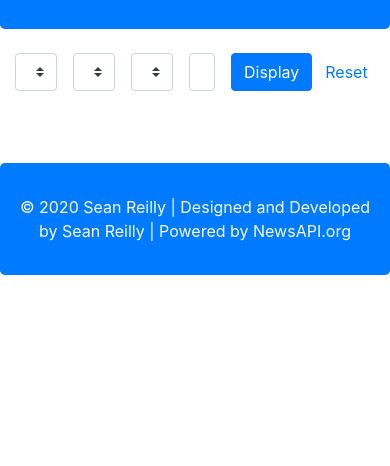
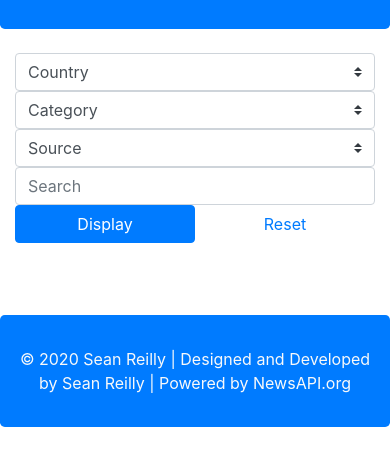
Before and after one commit to seanreilly11/newsAPI, a website: page index.html in a window 390 px wide. Shown: the part 170-636 px from the top of the page. Drawn offline with nearby package versions, Linux system fonts and the light colour scheme; files that its build step writes are made by us from their sources; no server answers.

Commit message:
Responsive design

```diff
--- a/index.html
+++ b/index.html
@@ -9,11 +9,11 @@
 <body>
 	<div class="jumbotron text-center bg-primary mb-4">
 		<h1 class="text-light text-center display-3">News API</h1>
-		<button class="btn btn-about" data-toggle="modal" data-target="#exampleModal">About this project</button>
+		<button class="btn btn-about" data-toggle="modal" data-target="#aboutModal">About this project</button>
 	</div>
 
-	<div class="container d-flex mb-4">
-		<select class="custom-select mr-3" id="country">
+	<div class="container row align-items-center mx-auto mb-4">
+		<select class="custom-select col-12 col-md-6 col-lg-2 mr-lg-3" id="country">
 			<option value="0" selected>Country</option>
 			<option value="nz">New Zealand</option>
 			<option value="us">USA</option>
@@ -24,7 +24,7 @@
 			<option value="fr">France</option>
 		</select>
 
-		<select class="custom-select mr-3" id="category">
+		<select class="custom-select col-12 col-md-6 col-lg-2 mr-lg-3" id="category">
 			<option value="0" selected>Category</option>
 			<option value="business">Business</option>
 			<option value="entertainment">Entertainment</option>
@@ -34,7 +34,7 @@
 			<option value="technology">Technology</option>
 		</select>
 
-		<select class="custom-select mr-3" id="source">
+		<select class="custom-select col-12 col-md-6 col-lg-2 mr-lg-3" id="source">
 			<option value="0" selected>Source</option>
 			<option value="google-news">Google News</option>
 			<option value="cnn">CNN</option>
@@ -45,10 +45,10 @@
 			<option value="nbc-news">NBC News</option>
 		</select>
 
-		<input type="text" class="form-control mr-3" id="search-term" placeholder="Search">
+		<input type="text" class="form-control col-12 col-md-6 col-lg-2 mr-lg-3" id="search-term" placeholder="Search">
 
-		<button class="btn btn-primary" id="submit">Display</button>
-		<button class="btn text-primary" id="reset">Reset</button>
+		<button class="btn btn-primary col col-md-6 col-lg" id="submit">Display</button>
+		<button class="btn text-primary col col-md-6 col-lg" id="reset">Reset</button>
 	</div>
 	<div class="container-fluid mx-auto row" id="output"></div>
 	<h4 class="text-center" id="no-results">There are no results for this search</h4>
@@ -58,11 +58,11 @@
 	</footer>
 
 	<!-- Modal -->
-	<div class="modal fade" id="exampleModal" tabindex="-1" role="dialog" aria-labelledby="exampleModalLabel" aria-hidden="true">
+	<div class="modal fade" id="aboutModal" tabindex="-1" role="dialog" aria-labelledby="aboutModalLabel" aria-hidden="true">
 		<div class="modal-dialog" role="document">
 			<div class="modal-content">
 				<div class="modal-header">
-					<h4 class="modal-title" id="exampleModalLabel">About this project</h4>
+					<h4 class="modal-title" id="aboutModalLabel">About this project</h4>
 					<button type="button" class="close" data-dismiss="modal" aria-label="Close">
 						<span aria-hidden="true">&times;</span>
 					</button>
--- a/js/script.js
+++ b/js/script.js
@@ -86,7 +86,7 @@ $(document).ready(function () {
                     if (data.articles[i].urlToImage == null)
                         data.articles[i].urlToImage = "images/News.min.jpg";
                     card +=
-                        '<div class="card col-4"><img src="' +
+                        '<div class="card col-12 col-md-6 col-lg-4"><img src="' +
                         data.articles[i].urlToImage +
                         '" class="card-img-top">' +
                         '<div class="card-body"><h5 class="card-title">' +
```
Also changed, not shown: js/script.min.js.
